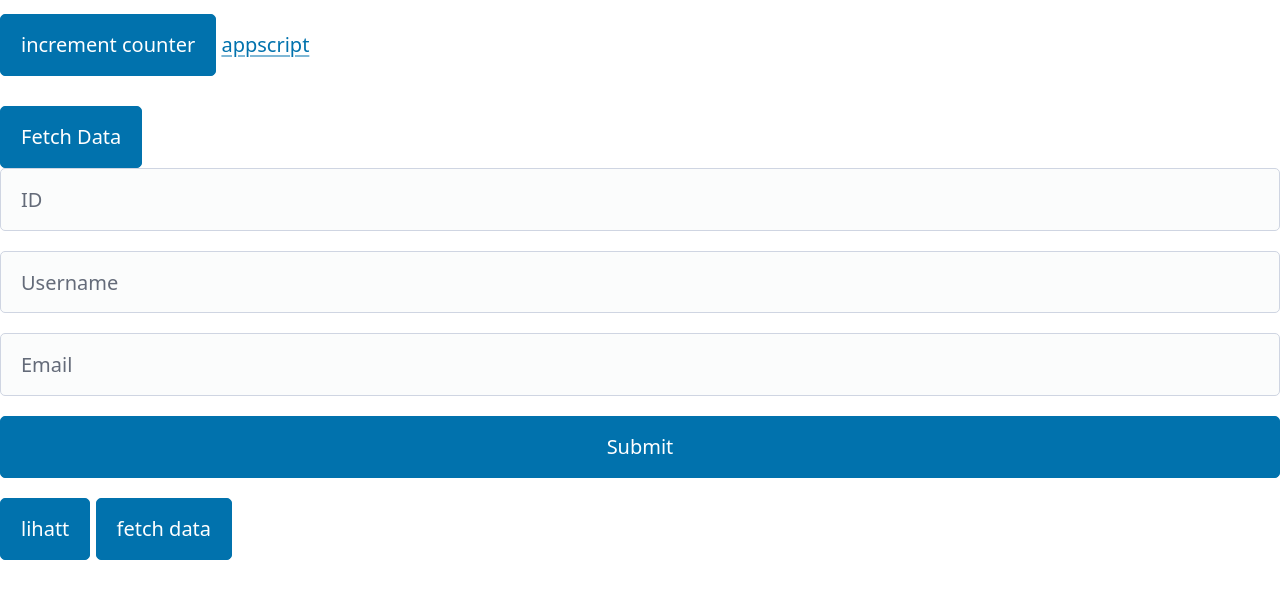
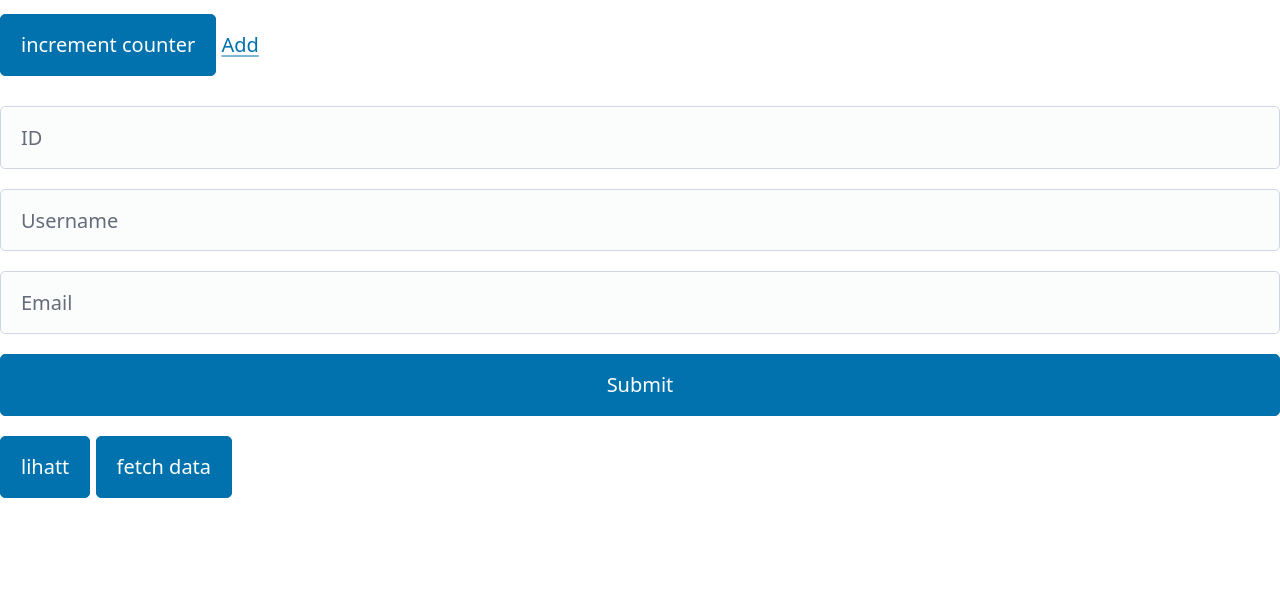
Before and after one commit to rafimrfdn/appscript-crud-htmx, a website: page public/index.html in a window 1280 px wide. Shown: the part 111-710 px from the top of the page. Drawn offline with nearby package versions, Linux system fonts and the light colour scheme.

Commit message:
update wors submit fetch dan delete

```diff
--- a/public/index.html
+++ b/public/index.html
@@ -20,14 +20,11 @@
 
   <button hx-get="/api/increment" hx-swap="innerHTML" hx-target="#counter">increment counter</button>
 
-        <a href="/add.html">appscript</a>
+        <a href="/add.html">Add</a>
 
 
         <br/>
         <br/>
-<button hx-get="/fetchData" hx-trigger="click" hx-target="#output">Fetch Data</button>
-
-  <div id="output"></div>
 
 
 
```
Also changed, not shown: package.json (added, +20 -0 lines), 2 other files.
